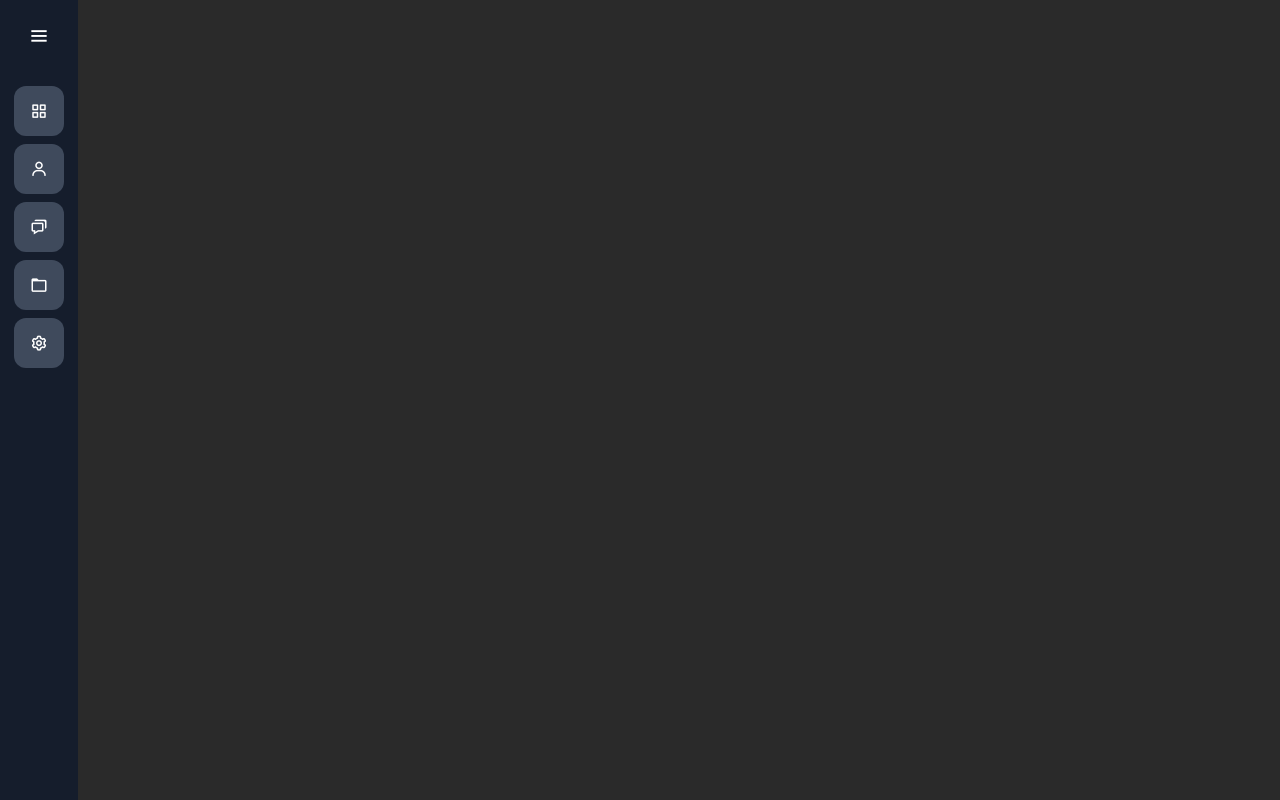
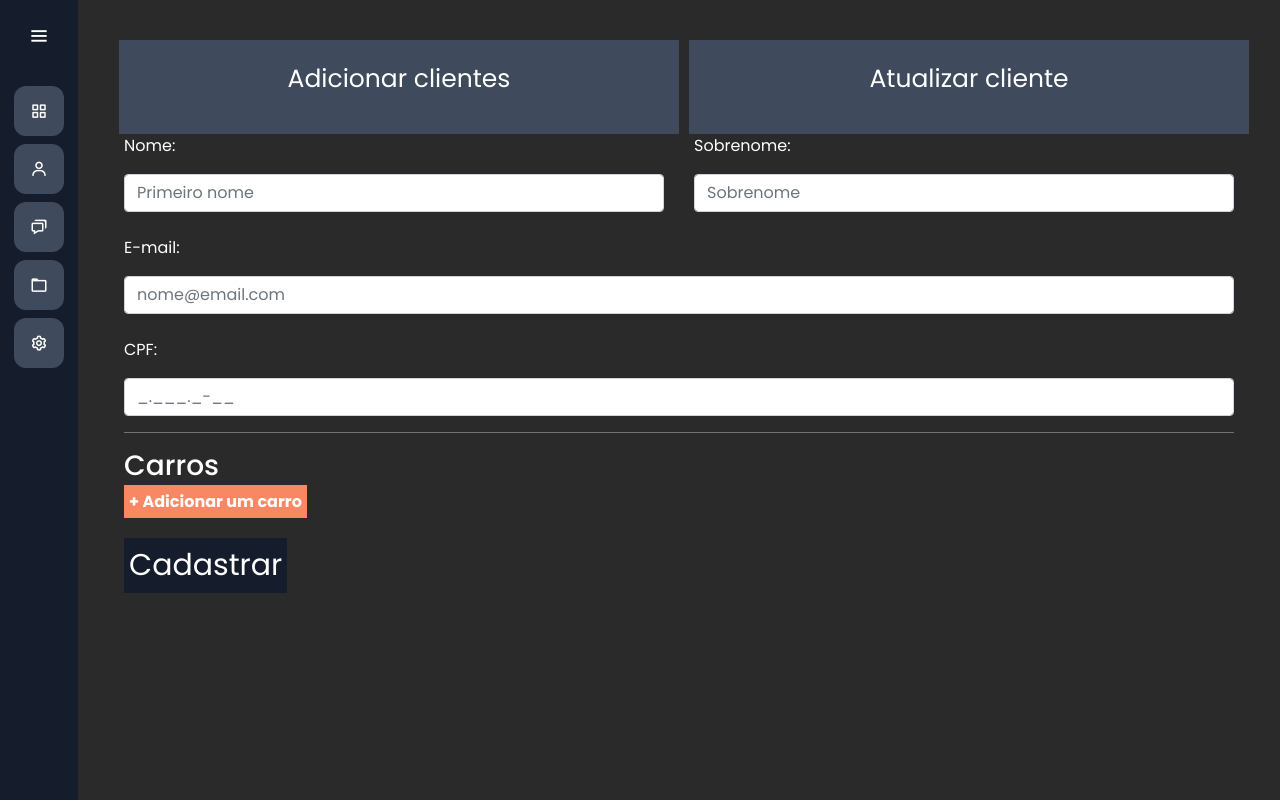
Before and after one commit to alexpfaffen/PMI-4_Service_Control, a Django app: page /clientes/ in a window 1280 px wide. Run offline with Django 5.2, Linux system fonts and the light colour scheme.

Commit message:
adicionando formulario

```diff
--- a/clientes/templates/clientes.html
+++ b/clientes/templates/clientes.html
@@ -1 +1,63 @@
 {% extends "base.html" %}
+
+{% load static %}
+
+
+{% block 'head' %}
+<link rel="stylesheet" href="{% static 'clientes/css/clientes.css' %}">
+{% endblock %}
+
+{% block 'dashboard'%}
+<div class="container">
+    <div class="row">
+
+        <div class="col-md card-dashboard">
+            <p class="text-card">Adicionar clientes</p>
+        </div>
+
+        <div class="col-md card-dashboard">
+            <p class="text-card">Atualizar cliente</p>
+        </div>
+    </div>
+
+    <div class="adicionar-cliente">
+        <form action="{% url 'clientes' %}" method="POST">{% csrf_token %}
+            <div class="row">
+                <div class="col-md">
+                    <p>Nome:</p>
+                    <input type="text" class="form-control" placeholder="Primeiro nome">
+                </div>
+                <div class="col-md">
+                    <p>Sobrenome:</p>
+                    <input type="text" class="form-control" placeholder="Sobrenome">
+                </div>
+            </div>
+            <br>
+            <p>E-mail:</p>
+            <input type="email" class="form-control" placeholder="nome@email.com" name="email">
+            <br>
+            <p>CPF:</p>
+            <input type="text" class="form-control" placeholder="_.___._-__" name="cpf">
+            <hr style="background-color:gray;">
+            <div class="add-carros">
+                <h3>Carros</h3>
+                <span class="btn-add-carros" onclick="add_carro()">+ Adicionar um carro</span>
+
+                <div id="form-carro">
+
+                </div>
+
+            </div>
+
+            <br>
+            <input type="submit" value="Cadastrar" class="btn-principal">
+
+        </form>
+
+    </div>
+
+    <br>
+
+</div>
+
+{% endblock %}
--- /dev/null
+++ b/templates/static/clientes/css/clientes.css
@@ -0,0 +1,27 @@
+.card-dashboard {
+  background-color: var(--main-color);
+  width: 50%;
+  margin-left: 10px;
+  margin-top: 40px;
+  text-align: center;
+  padding: 20px;
+}
+
+.text-card {
+  font-size: 25px;
+}
+
+.btn-add-carros {
+  background-color: var(--contrast-color);
+  padding: 5px;
+  font-weight: bold;
+  cursor: pointer;
+}
+
+.btn-principal {
+  color: white;
+  border: none;
+  background-color: var(--dark-color);
+  padding: 5px;
+  font-size: 30px;
+}
--- /dev/null
+++ b/templates/static/clientes/js/clientes.js
@@ -0,0 +1,5 @@
+function add_carro() {
+  container = document.getElementById("form-carro");
+
+  container.innerHTML += html;
+}
```
